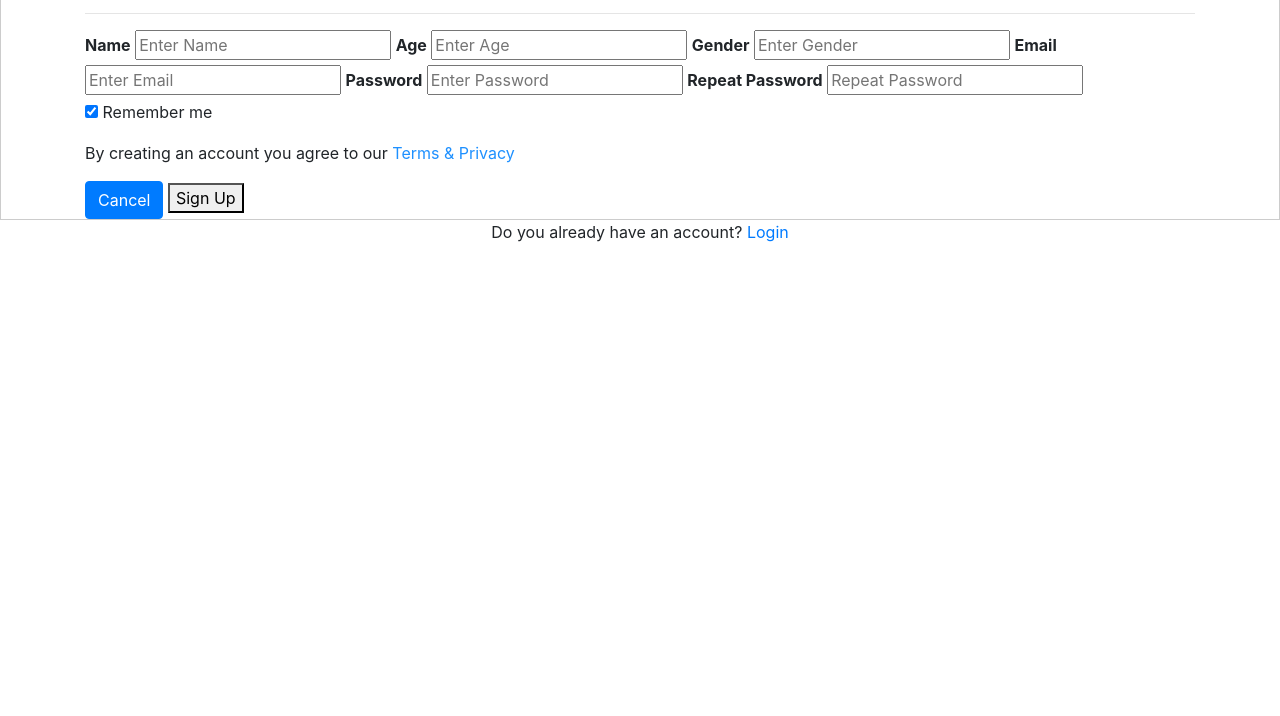
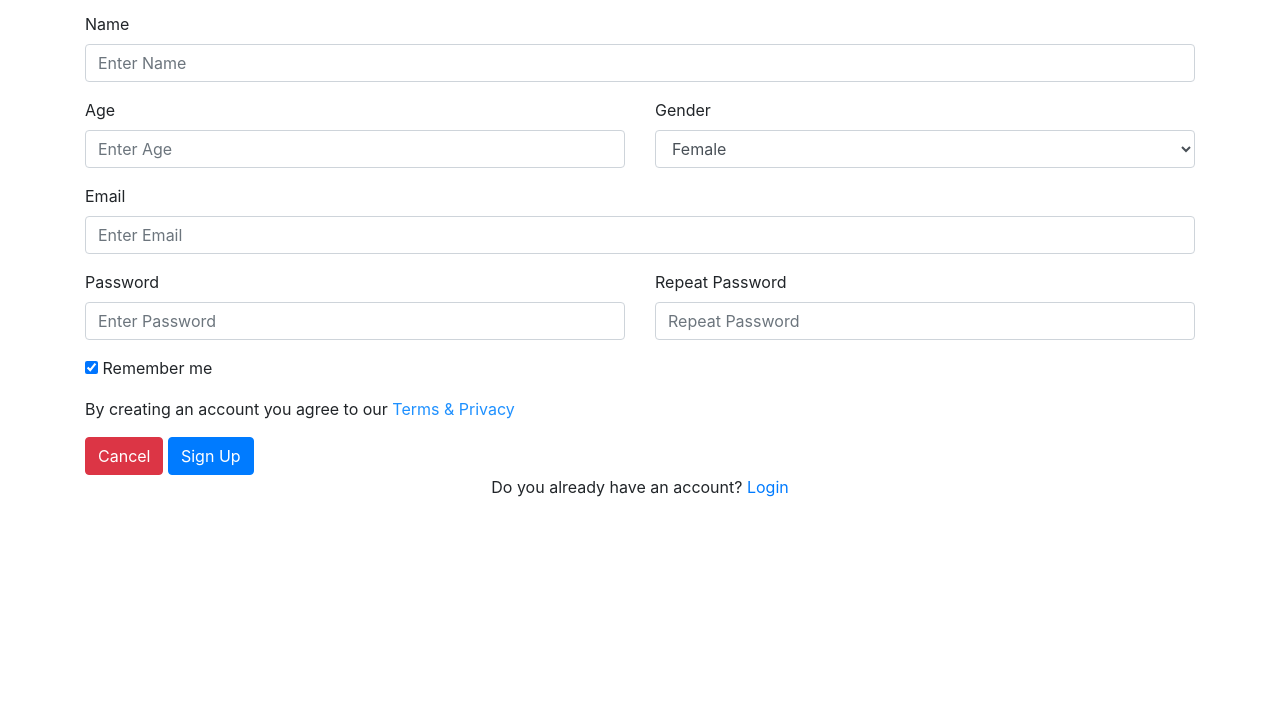
Before and after one commit to Jugendhackt/NUTRADISHIN-frontend, a plain HTML site: page sign-up.html in a window 1280 px wide. Shown: the part 84-800 px from the top of the page. Drawn offline with nearby package versions, Linux system fonts and the light colour scheme.

Commit message:
signup is working

```diff
--- a/sign-up.html
+++ b/sign-up.html
@@ -7,32 +7,52 @@
     <meta name="viewport" content="width=device-width, initial-scale=1, shrink-to-fit=no">
 
     <!-- Bootstrap CSS -->
+    <link rel="stylesheet" href="stylesheet.css">
     <link rel="stylesheet" href="https://stackpath.bootstrapcdn.com/bootstrap/4.3.1/css/bootstrap.min.css" integrity="sha384-ggOyR0iXCbMQv3Xipma34MD+dH/1fQ784/j6cY/iJTQUOhcWr7x9JvoRxT2MZw1T" crossorigin="anonymous">
   </head>
   <body>
-      <form action="action_page.php" style="border:1px solid #ccc">
-        <div class="container">
+    <div class="container center-block">
+        <form method="POST" action="http://127.0.0.1:1337/create/user">
             <h1>Sign Up</h1>
             <p>Please fill in this form to create an account.</p>
-          <hr>
 
-          <label for="email"><b>Name</b></label>
-          <input type="text" placeholder="Enter Name" name="Name" required>
+          <div class="row">
+            <div class="form-group col-12">
+              <label for="inputName">Name</label>
+              <input type="text" class="form-control" placeholder="Enter Name" name="inputName" required>
+            </div>
+          </div>
+          <div class="row">
+            <div class="form-group col-6">
+              <label for="age">Age</label>
+              <input type="text" class="form-control" placeholder="Enter Age" name="age" required>
+            </div>
+            <div class="form-group col-6">
+              <label for="gender">Gender</label>
+              <select class="form-control" name="gender" required>
+                <option value="0">Female</option>
+                <option value="1">Male</option>
+              </select>
+            </div>
+          </div>
 
-          <label for="email"><b>Age</b></label>
-          <input type="text" placeholder="Enter Age" name="Age" required>
+          <div class="row">
+            <div class="form-group col-12">
+              <label for="email">Email</label>
+              <input type="email" class="form-control" placeholder="Enter Email" name="email" required>
+            </div>
+          </div>
+          <div class="row">
+            <div class="form-group col-6">
+                <label for="psw">Password</label>
+                <input type="password" class="form-control" placeholder="Enter Password" name="psw" required>
+            </div>
+            <div class="form-group col-6">
+              <label for="psw-repeat">Repeat Password</label>
+              <input type="password" class="form-control" placeholder="Repeat Password" name="psw-repeat" required>
+            </div>
+          </div>
 
-          <label for="Gender"><b>Gender</b></label>
-          <input type="text" placeholder="Enter Gender" name="Gender" required>
-
-          <label for="email"><b>Email</b></label>
-          <input type="text" placeholder="Enter Email" name="email" required>
-
-          <label for="psw"><b>Password</b></label>
-          <input type="password" placeholder="Enter Password" name="psw" required>
-
-          <label for="psw-repeat"><b>Repeat Password</b></label>
-          <input type="password" placeholder="Repeat Password" name="psw-repeat" required>
 
           <label>
               <input type="checkbox" checked="checked" name="remember" style="margin-bottom:15px"> Remember me
@@ -41,11 +61,12 @@
             <p>By creating an account you agree to our <a href="#" style="color:dodgerblue">Terms & Privacy</a></p>
 
             <div class="clearfix">
-            <a class="btn btn-primary" href="index.html" role="button">Cancel</a>
-            <button type="submit" class="signupbtn">Sign Up</button>
-          </div>
+              <a class="btn btn-danger" href="index.html" role="button">Cancel</a>
+              <button type="submit" class="btn btn-primary">Sign Up</button>
             </div>
         </form>
+    </div>
+
 
       <center>
          <p>Do you already have an account? <a href="log-in.html"> Login </a></p>
@@ -60,7 +81,7 @@
     <!-- Optional JavaScript -->
     <!-- jQuery first, then Popper.js, then Bootstrap JS -->
     <script src="https://code.jquery.com/jquery-3.3.1.slim.min.js" integrity="sha384-q8i/X+965DzO0rT7abK41JStQIAqVgRVzpbzo5smXKp4YfRvH+8abtTE1Pi6jizo" crossorigin="anonymous"></script>
-    <script src="https://cdnjs.cloudflare.com/ajax/libs/popper.js/1.14.7/umd/popper.min.js" integrity="sha384-UO2eT0CpHqdSJQ6hJty5KVphtPhzWj9WO1clHTMGa3JDZwrnQq4sF86dIHNDz0W1" crossorigin="anonymous"></script>
-    <script src="https://stackpath.bootstrapcdn.com/bootstrap/4.3.1/js/bootstrap.min.js" integrity="sha384-JjSmVgyd0p3pXB1rRibZUAYoIIy6OrQ6VrjIEaFf/nJGzIxFDsf4x0xIM+B07jRM" crossorigin="anonymous"></script>
+    <script src="https://cdnjs.cloudflare.com/ajax/libs/popper.js/1.14.7/umd/popper.min.js" crossorigin="anonymous"></script>
+    <script src="https://stackpath.bootstrapcdn.com/bootstrap/4.3.1/js/bootstrap.min.js" crossorigin="anonymous"></script>
   </body>
 </html>
--- a/stylesheet.css
+++ b/stylesheet.css
@@ -4,3 +4,9 @@
     flex-direction: column;
     height: 400px;
 }
+
+.center-block {
+    display: flex;
+    flex-direction: column;
+    justify-content: center;
+  }
```
Lines whose indentation alone changed are shown as unchanged.
